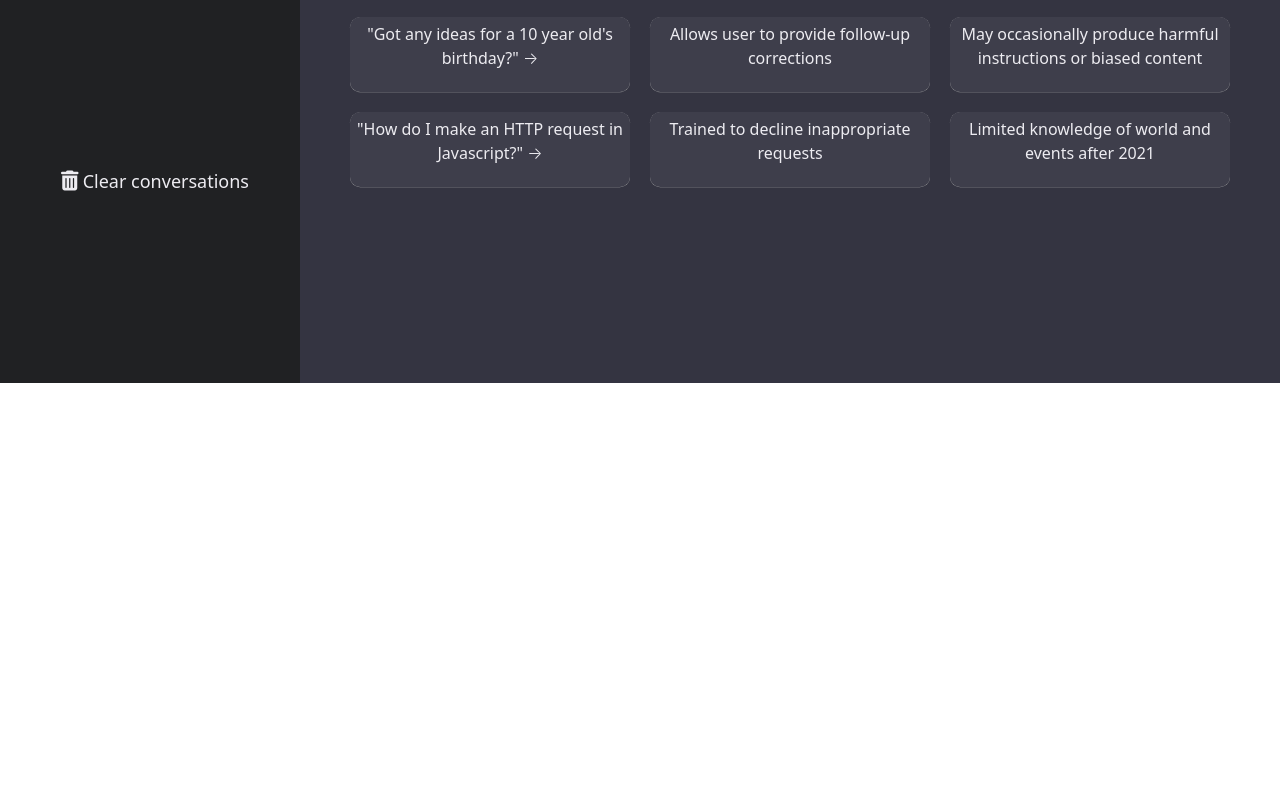
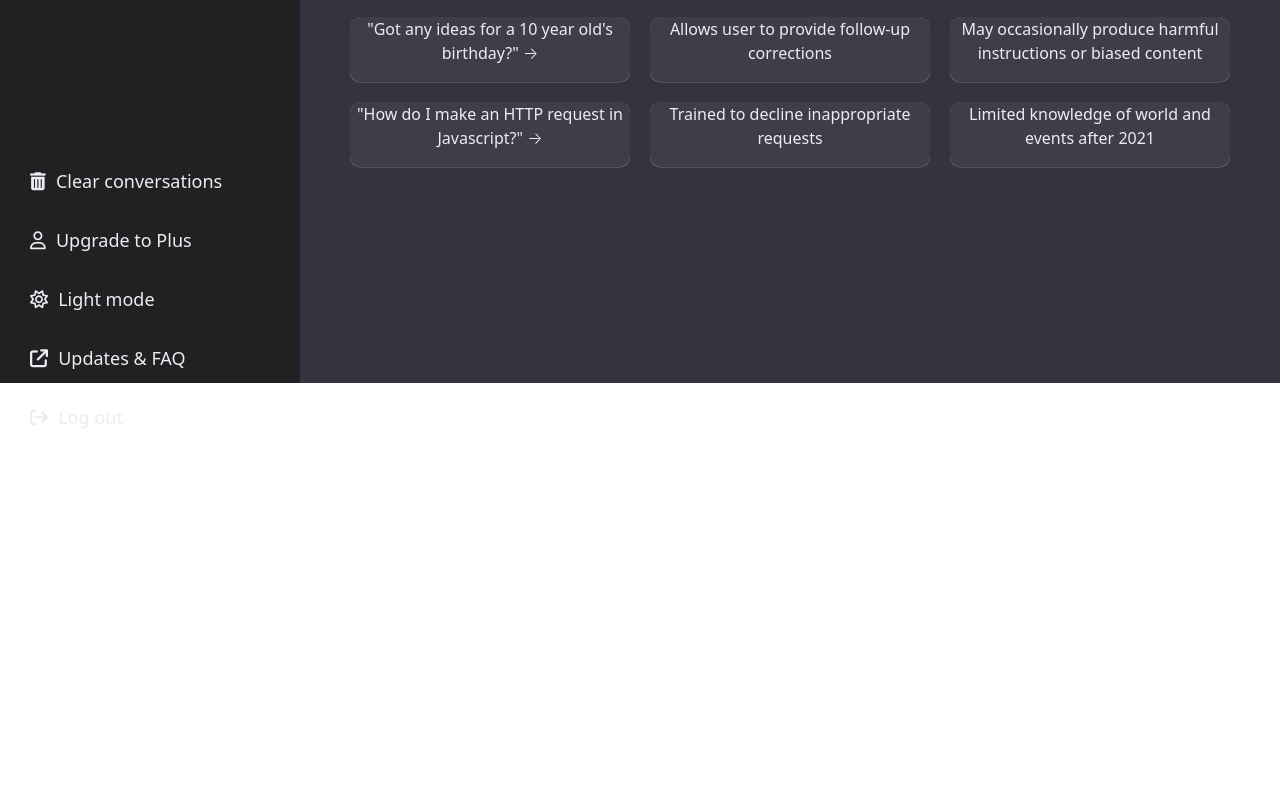
Before and after one commit to ganton000/ChatGPT_Clone, a plain HTML site: page index.html in a window 1280 px wide. Shown: the part 417-1217 px from the top of the page. After the commit the page ends 846 px from the top, so only its background shows below. Drawn offline with Linux system fonts and the light colour scheme.

Commit message:
updated footer

```diff
--- a/index.css
+++ b/index.css
@@ -80,11 +80,25 @@ p {
 
 .sidebar__footer {
 	display:flex;
-	flex-direction: row;
-	height: 100%;
+	flex-direction: column;
 	justify-content: center;
+	align-items: flex-start;
+	margin-left: 20px;
+	gap: 35px;
 	text-align: center;
 }
+
+
+.sidebar__footer > a > i {
+	margin-right: 6px;
+	font-size: 18px;
+}
+
+.sidebar__footer > a > p {
+	font-weight: 300;
+	font-size: 18px;
+}
+
 
 .sidebar__list--item {
 	margin: 20px 10px;
@@ -109,7 +123,7 @@ p {
 }
 
 .fa-solid, .fa-regular {
-	font-size: 20px;
+	font-size: 18px;
 	margin-left: 10px;
 }
 
@@ -122,15 +136,16 @@ p {
 	grid-template-columns: repeat(3, 1fr);
 	grid-template-rows: repeat(4, 1fr);
 	gap: 20px;
+	justify-content: center;
+	align-items: center;
 	margin: 50px;
 	font-weight: 300;
 }
 
 .grid__container--item {
+	height: 100%;
 	background-color: #3e3e4b;
 	/*background-color: #39c786;*/
-	padding: 5px;
-	text-align: center;
 	border: 1px thin #ddd;
 	border-radius: 10px;
 	box-shadow: 0px .2px 0px #aaa;
@@ -145,7 +160,7 @@ p {
 }
 
 .grid__container--item-header > i {
-	margin-bottom: 20px;
+	margin-bottom: 10px;
 	font-size: 22px;
 }
 
--- a/index.html
+++ b/index.html
@@ -37,12 +37,26 @@
                     </a>
                 </div>
                 <div class="sidebar__footer">
-                    <span>
-                        <i class="fa-solid fa-trash-can"></i>
-                        <p class="sidebar__footer--item-text">
-                            Clear conversations
-                        </p>
-                    </span>
+                    <a>
+						<i class="fa-solid fa-trash-can"></i>
+                        <p> Clear conversations</p>
+                    </a>
+                    <a>
+						<i class="fa-regular fa-user"></i>
+						<p>Upgrade to Plus</p>
+                    </a>
+                    <a>
+						<i class="fa-regular fa-sun"></i>
+                    	<p>Light mode</p>
+                    </a>
+                    <a>
+						<i class="fa-solid fa-arrow-up-right-from-square"></i>
+						<p>Updates &amp; FAQ</p>
+                    </a>
+                    <a>
+						<i class="fa-solid fa-arrow-right-from-bracket"></i>
+						<p>Log out</p>
+                    </a>
                 </div>
             </div>
             <div class="main__content">
```
